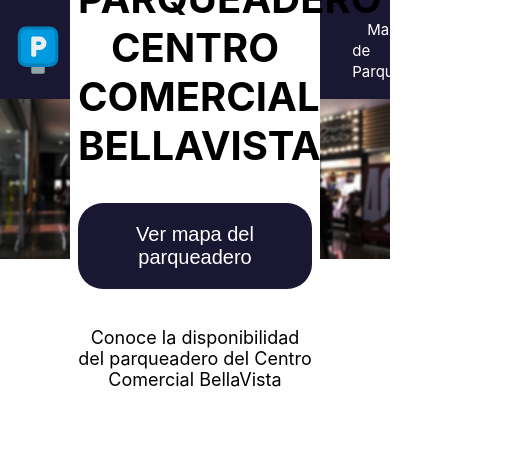
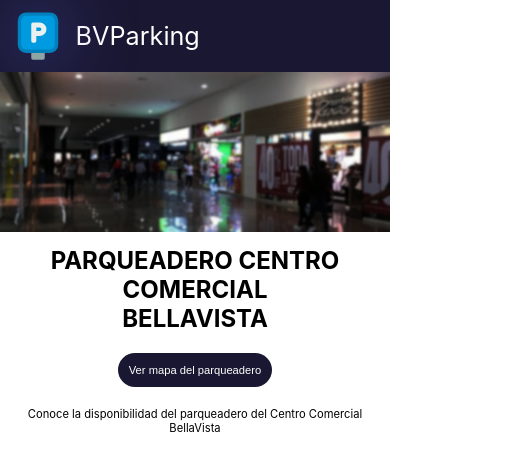
Before and after one commit to Myself2903/BVParking, a React (Vite) app in the folder frontend/: page / in a window 390 px wide. Shown: the top 470 px of the page, 523 px wide, since content can reach past the window. Built offline with nearby package versions, Linux system fonts and the light colour scheme; the HTML template or start-up script is replaced by a standard one.

Commit message:
responsive agregado a la página principal

```diff
--- a/frontend/src/styles/MainPage.css
+++ b/frontend/src/styles/MainPage.css
@@ -64,7 +64,7 @@
     border-radius: 40px;
     color: black;
     text-align: center;
-    padding: 0.5em;
+    padding: 0.8em;
     position: absolute;
     width: 60%;
 }
@@ -77,7 +77,7 @@
 .parkingButton{
     background-color: rgba(25,23,49,255);
     padding: 1em;
-    margin-bottom: 1em;
+    margin-bottom: 0.5em;
     font-size: 20px;
     border-radius: 25px;
     border: none;
@@ -89,7 +89,7 @@
 }
 
 .infoDialog p{
-    padding-bottom: 0.5em;
+
     font-size: large;
 }
 
@@ -98,3 +98,31 @@
     width: 100%;
     height: fit-content;
 }
+
+@media (max-width: 999px){
+    .infoDialog h1{
+        font-size: 2em;
+    }.infoDialog p, .parkingButton{
+        font-size: 1em;
+    }
+}
+@media (max-width: 867px){
+    .infoDialog h1{
+        font-size: 1.5em;
+    }.infoDialog p, .parkingButton{
+        font-size: 0.7em;
+    }
+}
+@media (max-width: 680px){
+    .navOptions{
+        display: none;
+    }.mainContent{
+        display: block;
+    }.infoDialog{
+        width: 100%;
+        border-radius: 0px;
+        padding: 0px;
+    }.infoDialog *{
+        margin: 10px;
+    }
+}
```
